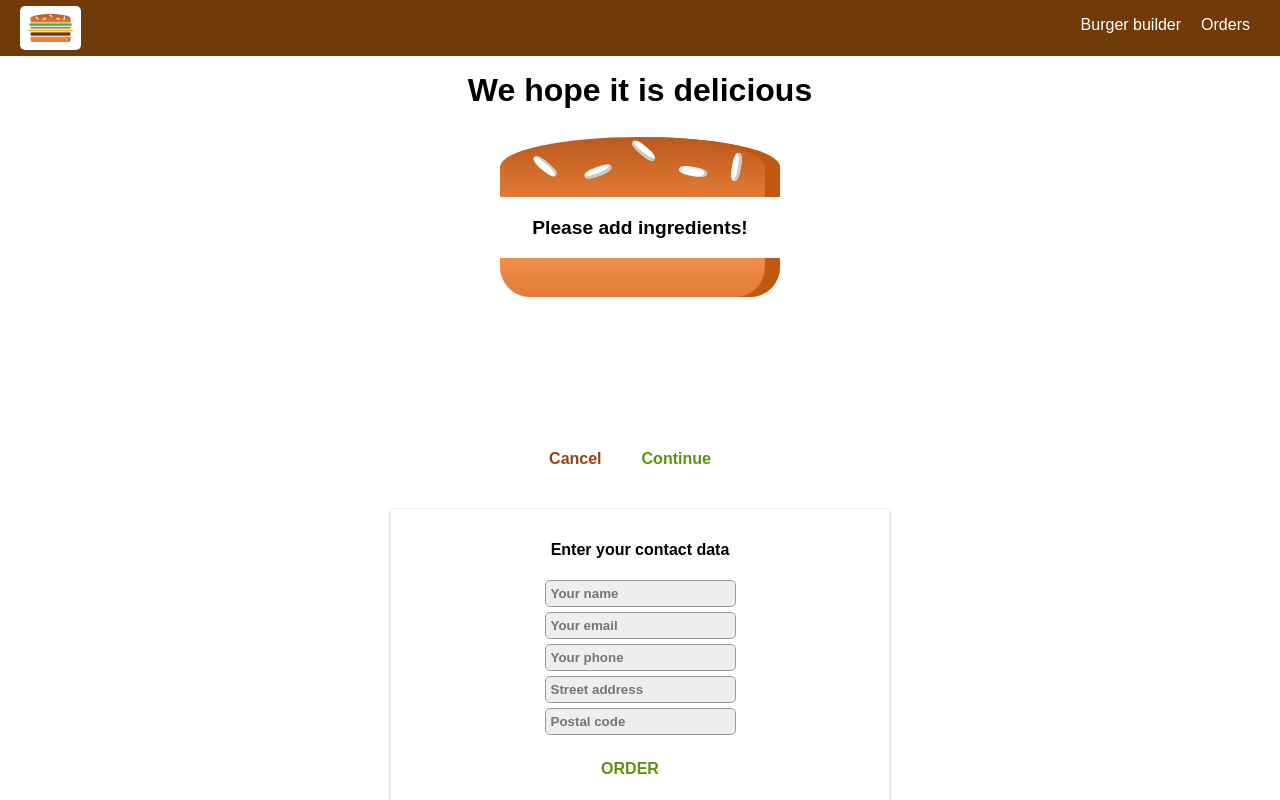
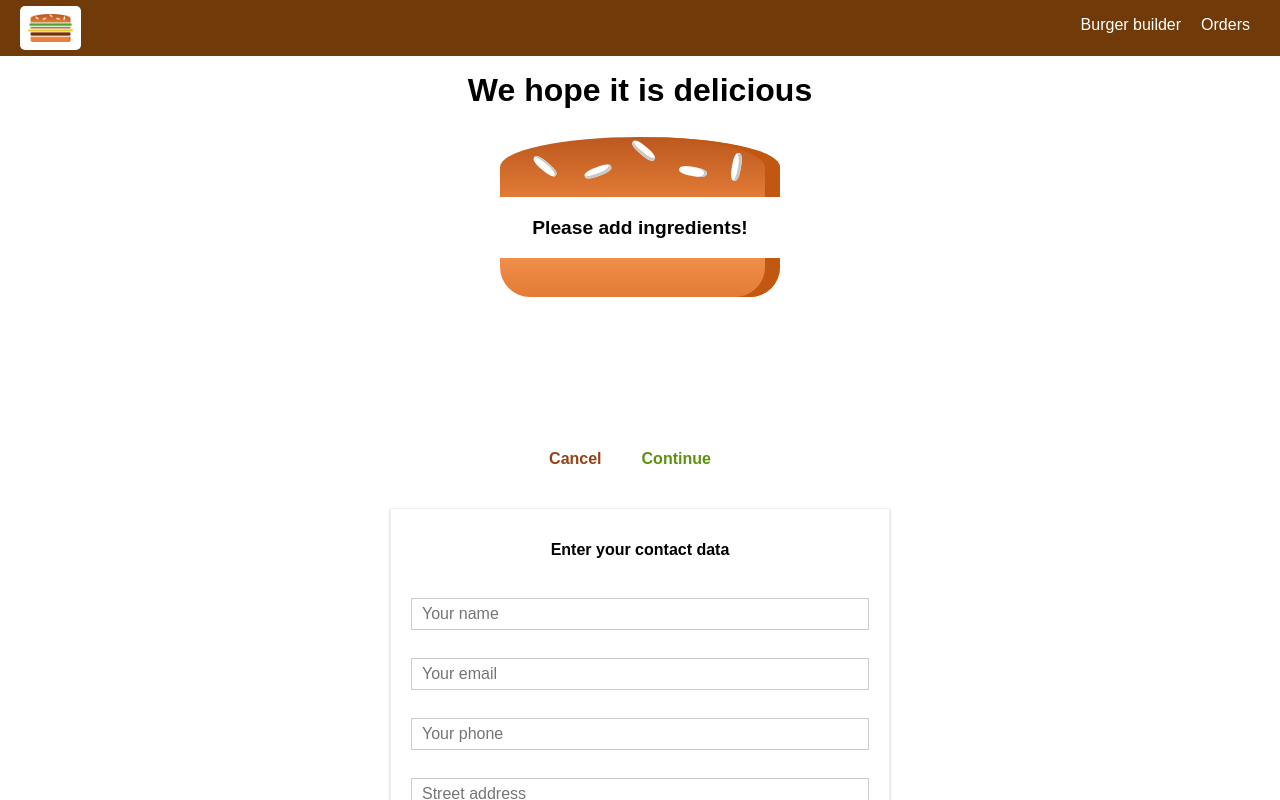
Before and after one commit to ae1663830a/burger_app, a React (Create React App) app in the folder burger_app/: page /checkout in a window 1280 px wide. Both pictures are taken after a click on the button "Continue". Shown: the top 800 px of the page. Built offline with nearby package versions, Linux system fonts and the light colour scheme.

Commit message:
order form + submit

```diff
--- /dev/null
+++ b/burger_app/src/components/UI/Forms/Input/Input.css
@@ -0,0 +1,26 @@
+.inputDiv {
+    width: 100%;
+    padding: 10px;
+    box-sizing: border-box;
+}
+
+.labelInput {
+    font-weight: bold;
+    display: block;
+    margin-bottom: 8px;
+}
+
+.inputElement {
+    outline: none;
+    border: 1px solid #ccc;
+    background-color: #ffffff;
+    font: inherit;
+    padding: 6px 10px;
+    display: block;
+    width: 100%;
+    box-sizing: border-box;
+}
+
+.inputElement:focus {
+    background-color: #ccc;
+}
--- /dev/null
+++ b/burger_app/src/components/UI/Forms/Input/Input.js
@@ -0,0 +1,57 @@
+import React from 'react';
+import './Input.css'
+
+const input = (props) => {
+
+    let inputElement = null;
+    switch (props.elementType) {
+        case ('input'):
+            inputElement = <input
+                className='inputElement'
+                {...props.elementConfig}
+                value={props.value}
+                onChange={props.changingValue}
+            />;
+            break;
+        case('textarea'):
+            inputElement = <textarea
+                className='inputElement'
+                {...props.elementConfig}
+                value={props.value}
+                onChange={props.changingValue}
+            />;
+            break;
+        case('select'):
+            inputElement = (
+                <select
+                    className='inputElement'
+                    {...props.elementConfig}
+                    value={props.value}
+                    onChange={props.changingValue}>
+                    {props.elementConfig.options.map(option => (
+                        <option key={option.value} value={option.value}>
+                            {option.displayValue}
+                        </option>
+                    ))}
+                </select>
+            );
+            break;
+        default:
+            inputElement = <input
+                className='inputElement'
+                {...props.elementConfig}
+                value={props.value}
+                onChange={props.changingValue}
+            />;
+            break;
+    }
+
+    return (
+        <div className='inputDiv'>
+            <label className='labelInput'>{props.label}</label>
+            {inputElement}
+        </div>
+    )
+};
+
+export default input;
--- a/burger_app/src/containers/Checkout/ContactData/ContactData.css
+++ b/burger_app/src/containers/Checkout/ContactData/ContactData.css
@@ -8,16 +8,6 @@
     box-sizing: border-box;
 }
 
-.contactData input {
-    display: block;
-    margin: 5px auto;
-    border: 1px solid #999;
-    border-radius: 5px;
-    padding: 5px;
-    background-color: #eee;
-    font-weight: bold;
-}
-
 @media (min-width: 600px) {
     .contactData {
         width: 500px;
--- a/burger_app/src/containers/Checkout/ContactData/ContactData.js
+++ b/burger_app/src/containers/Checkout/ContactData/ContactData.js
@@ -1,33 +1,90 @@
 import React, {Component} from 'react';
 import '../../../components/Burger/OrderSummary/OrderSummary.css'
 import './ContactData.css'
+import Input from '../../../components/UI/Forms/Input/Input'
 import Spinner from '../../../components/UI/Spinner/Spinner'
 import axios from '../../../axios'
 
 class ContactData extends Component {
 
     state = {
-        name: '',
-        email: '',
-        address: {
-            street: '',
-            postalCode: ''
+        orderForm: {
+            name: {
+                elementType: 'input',
+                elementConfig: {
+                    type: 'text',
+                    placeholder: 'Your name'
+                },
+                value: ''
+            },
+            email: {
+                elementType: 'input',
+                elementConfig: {
+                    type: 'email',
+                    placeholder: 'Your email'
+                },
+                value: ''
+            },
+            phone: {
+                elementType: 'input',
+                elementConfig: {
+                    type: 'text',
+                    placeholder: 'Your phone'
+                },
+                value: ''
+            },
+            street: {
+                elementType: 'input',
+                elementConfig: {
+                    type: 'text',
+                    placeholder: 'Street address'
+                },
+                value: ''
+            },
+            postalCode: {
+                elementType: 'input',
+                elementConfig: {
+                    type: 'text',
+                    placeholder: 'Postal code'
+                },
+                value: ''
+            },
+            country: {
+                elementType: 'input',
+                elementConfig: {
+                    type: 'text',
+                    placeholder: 'Country'
+                },
+                value: ''
+            },
+            deliveryType: {
+                elementType: 'select',
+                elementConfig: {
+                    options: [
+                        {value: 'standard', displayValue: 'Standard'},
+                        {value: 'fast', displayValue: 'Fast'},
+                        {value: 'nextDay', displayValue: 'Next day'},
+                    ]
+                },
+                value: ''
+            },
         },
-        phone: '',
         loading: false
     };
 
     orderHandler = (event) => {
         event.preventDefault();
         this.setState({loading: true});
+
+        const formData = {};
+        for (let formElement in this.state.orderForm) {
+            formData[formElement] = this.state.orderForm[formElement].value;
+        }
+
         const order = {
             ingredients: this.props.ingredients,
             price: this.props.price,
-            customer: {
-                name: 'Andy Test',
-                email: 'andy@unix.home'
-            },
-            deliveryType: 'fastDelivery'
+            orderData: formData
         };
         axios.post('/orders.json', order)
             .then(response => {
@@ -39,14 +96,42 @@ class ContactData extends Component {
             });
     };
 
+    changeInputValue = (event, element) => {
+        const updatedForm = {
+            ...this.state.orderForm
+        };
+        const updatedFormElement = {
+            ...updatedForm[element]
+        };
+        updatedFormElement.value = event.target.value;
+        updatedForm[element] = updatedFormElement;
+        this.setState({
+            orderForm: updatedForm
+        });
+        console.log(updatedForm[element].value, element)
+    };
+
     render() {
-        let form = (<form>
-            <input type='text' name='name' placeholder='Your name'/>
-            <input type='email' name='email' placeholder='Your email'/>
-            <input type='text' name='phone' placeholder='Your phone'/>
-            <input type='text' name='street' placeholder='Street address'/>
-            <input type='text' name='postal' placeholder='Postal code'/>
-            <button className='Button Success' onClick={this.orderHandler}>ORDER</button>
+
+        const formElementsArray = [];
+        for (let element in this.state.orderForm){
+            formElementsArray.push({
+                id: element,
+                config: this.state.orderForm[element]
+            })
+        }
+
+        let form = (<form onSubmit={this.orderHandler}>
+            {formElementsArray.map(formElement => (
+                <Input
+                    key={formElement.id}
+                    elementType={formElement.config.elementType}
+                    elementConfig={formElement.config.elementConfig}
+                    value={formElement.config.value}
+                    changingValue={(event) => this.changeInputValue(event, formElement.id)}
+                />
+            ))}
+            <button className='Button Success'>ORDER</button>
         </form>);
         if (this.state.loading) {
             form = <Spinner/>
```
